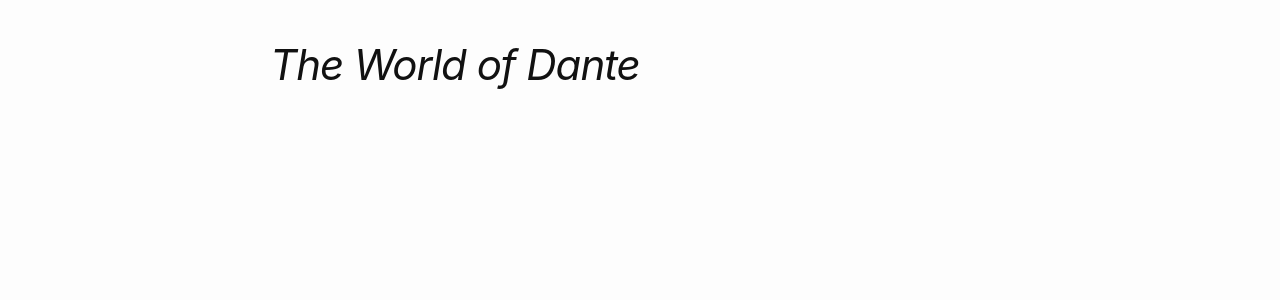
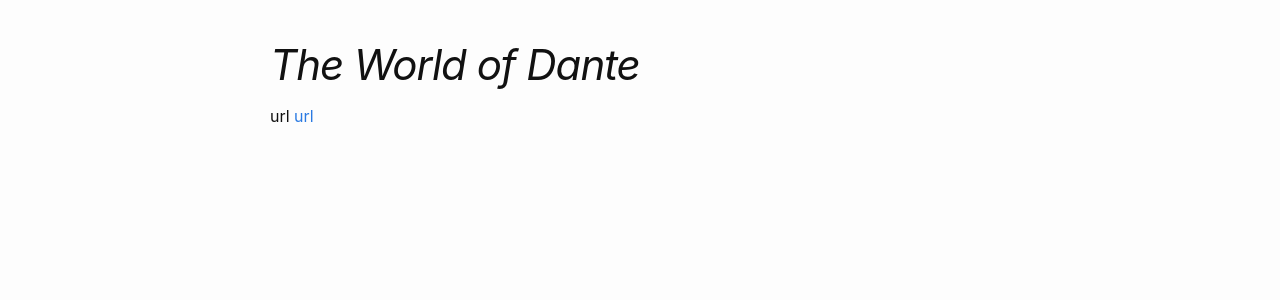
Before and after one commit to miladvh/miladvh.github.io, a Jekyll site: the page built from _posts/2021-10-04-edición-digital.md, in a window 1280 px wide. Shown: the part 147-447 px from the top of the page. Built offline with Jekyll 4.4.1, drawn with Linux system fonts in a browser that asks for light colours; our own code applies the rules of GitHub Pages for plain Markdown files.

Commit message:
Update 2021-10-04-edición-digital.md

```diff
--- a/_posts/2021-10-04-edición-digital.md
+++ b/_posts/2021-10-04-edición-digital.md
@@ -5,3 +5,4 @@ date: 2021-08-30
 author: Mila Dvorquez-Herrera
 ---
 # *The World of Dante*
+url [url](http://www.worldofdante.org/about.html)
```
